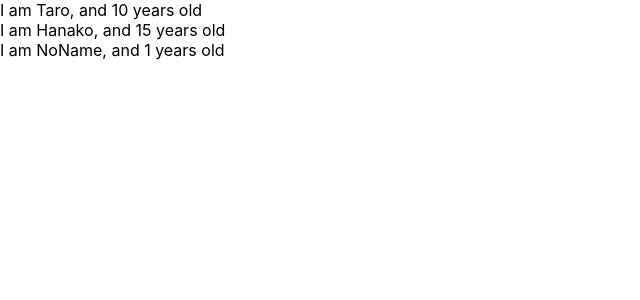
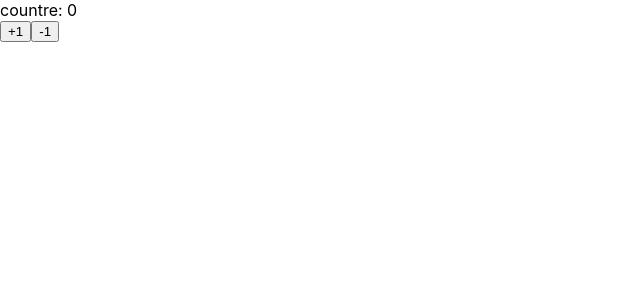
Before and after one commit to yusuke-tsukiji/react-redux-crud-app, a React (Create React App) app: page / in a window 1280 px wide. Shown: the top 300 px of the page, without its empty margins (0-640 px from the left). Built offline with nearby package versions, Linux system fonts and the light colour scheme.

Commit message:
learn state and setState

```diff
--- a/src/App.js
+++ b/src/App.js
@@ -1,34 +1,30 @@
-import React from "react";
-import PropTypes from "prop-types";
+import React, {Component} from "react";
 
-const App = () => {
-  const profiles = [
-    { name: "Taro", age: 10},
-    { name: "Hanako", age: 15},
-    { name: "NoName"}
-  ]
-  return (
-    <React.Fragment>
-      {
-        profiles.map((profile, index) => {
-          return <User name={profile.name} age={profile.age} key={index}/>
-        })
-      }
-    </React.Fragment>
-  )
-}
+const App = () => (<Counter></Counter>)
 
-const User = (props) => {
-  return <div>I am {props.name}, and {props.age} years old</div>
-}
+class Counter extends Component {
+  constructor (props) {
+    super(props)
+    this.state ={count: 0}
+  }
 
-User.propTypes = {
-  name: PropTypes.string,
-  age: PropTypes.number.isRequired
-}
+  handlePlusButton = () => {
+    this.setState({count:  this.state.count + 1})
+  }
 
-User.defaultProps = {
-  age: 1
+  handleMinusButton = () => {
+    this.setState({count:  this.state.count - 1})
+  }
+
+  render() {
+    return (
+      <>
+        <div>countre: {this.state.count}</div>
+        <button onClick={this.handlePlusButton}>+1</button>
+        <button onClick={this.handleMinusButton}>-1</button>
+      </>
+    )
+  }
 }
 
 export default App;
```
